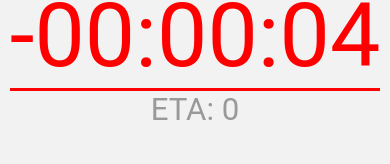
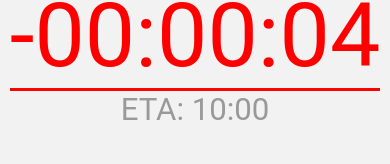
Before and after one commit to malee31/Ready-Set-Go-App, a React Native app: screen /Home in a window 390 px wide. Shown: the part 333-497 px from the top of the page. Built offline with nearby package versions, Linux system fonts and the light colour scheme; what react-native-uuid would draw is missing.

Commit message:
attempted ETA

```diff
--- a/src/pages/Timer.js
+++ b/src/pages/Timer.js
@@ -15,7 +15,7 @@ export default function Timer() {
 	const [currentTaskIndex, setCurrentTaskIndex] = useState(0);
 	const currentTask = hasEntries ? entries[currentTaskIndex].task : "No Tasks";
 	const [timeLeft, setTimeLeft] = useState(2);
-	const [ETA, setETA] = useState(0);
+	const [ETA, setETA] = useState("10:00");
 	const absoluteTime = Math.abs(timeLeft);
 	const negative = timeLeft < 0;
 	const timeString = `${negative ? "-" : ""}${formatTime(absoluteTime)}`;
@@ -24,6 +24,7 @@ export default function Timer() {
 		setCurrentTaskIndex(0);
 		setEntries([]);
 		momentSectorRead(thisMoment, true).then(setEntries);
+
 	}, [thisMoment.format("L")]);
 
 	const timerStyles = StyleSheet.create({
@@ -101,6 +102,7 @@ export default function Timer() {
 						if(currentTaskIndex + 1 < entries.length) {
 							setCurrentTaskIndex(currentTaskIndex + 1);
 						}
+
 					}}
 					style={timerStyles.finished}
 					contentStyle={timerStyles.finishedContent}
```
